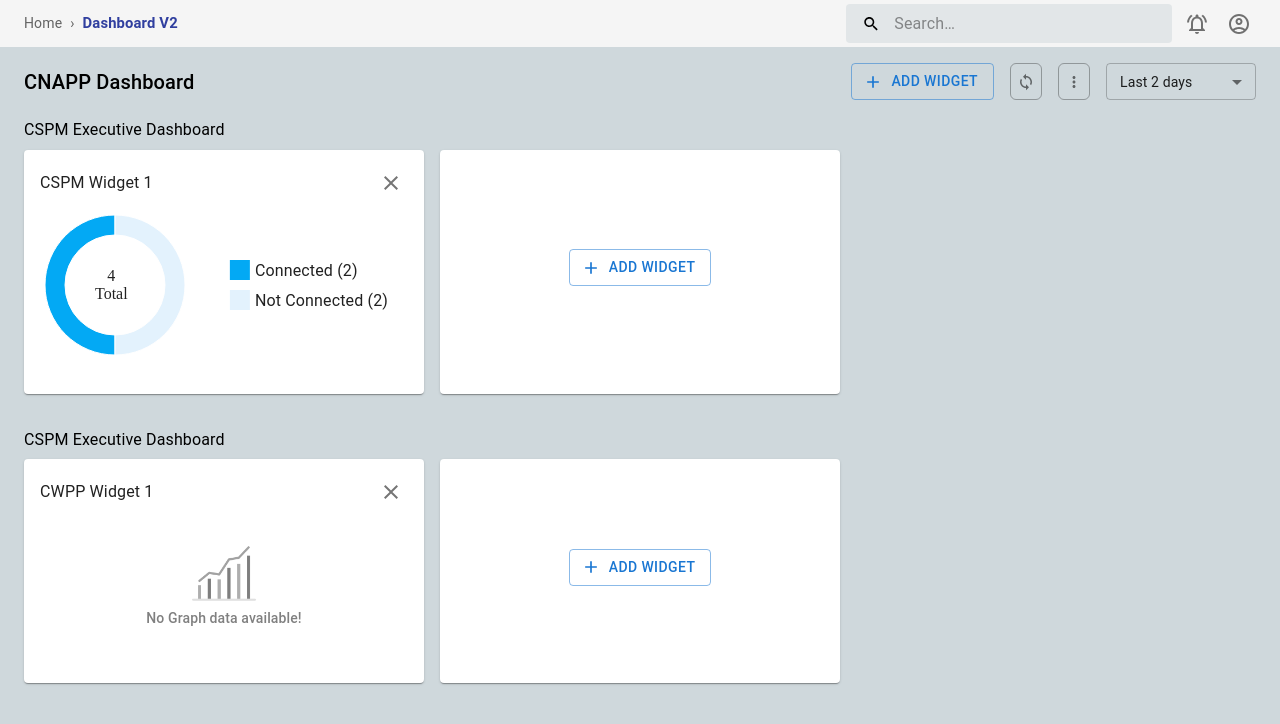
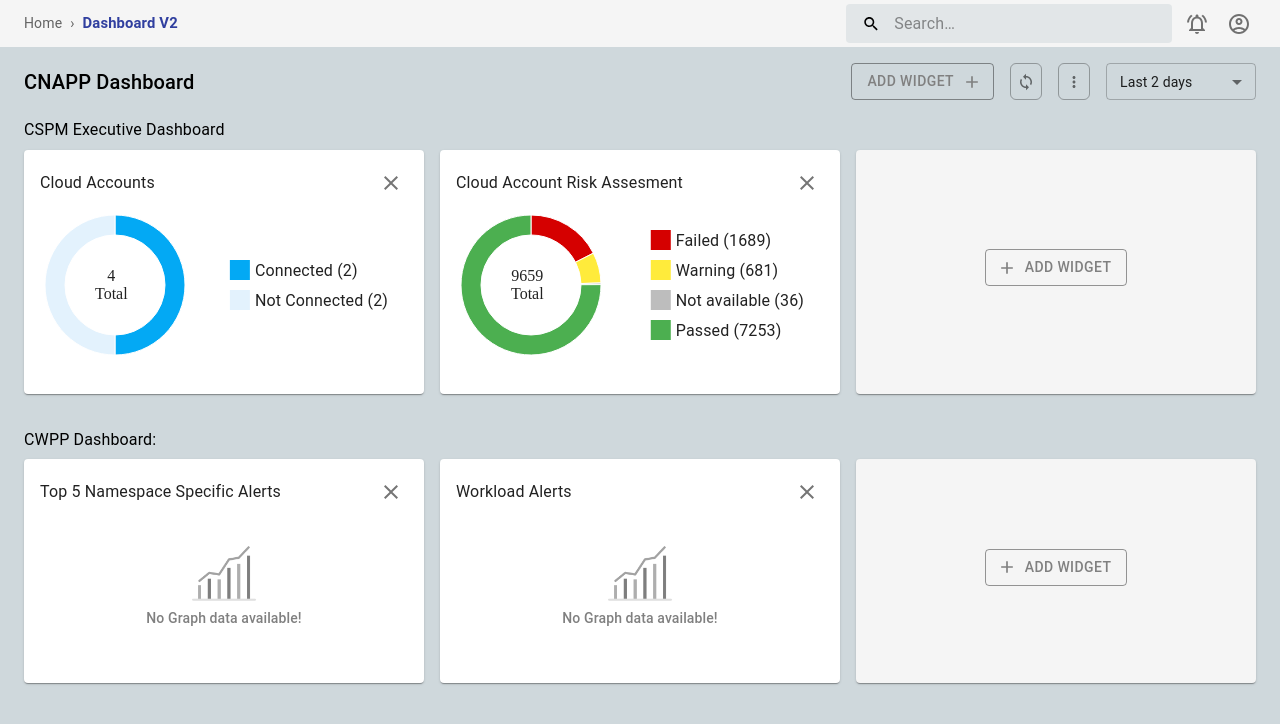
Before and after one commit to kapex-coder/CNAPP-Dashboard, a React (Vite) app: page / in a window 1280 px wide. Shown: the top 724 px of the page. Built offline with nearby package versions, Linux system fonts and the light colour scheme.

Commit message:
Updated: Categories data & UI

```diff
--- a/src/components/Charts/DonutChart.jsx
+++ b/src/components/Charts/DonutChart.jsx
@@ -51,8 +51,6 @@ export default function DonutChart({ data = defaultChartData }) {
                 data: chartData,
                 innerRadius: 50,
                 outerRadius: 70,
-                startAngle: -180,
-                endAngle: 360,
                 cx: 70,
               },
             ]}
--- a/src/components/DashboardCategory.jsx
+++ b/src/components/DashboardCategory.jsx
@@ -11,7 +11,7 @@ export default function DashboardCategory({ category = null }) {
           <Typography
             variant="subtitle1"
             component="h2"
-            sx={{paddingBottom: "0.35rem"}}>
+            sx={{ paddingBottom: "0.35rem" }}>
             {category.name}
           </Typography>
           <Grid
@@ -24,7 +24,9 @@ export default function DashboardCategory({ category = null }) {
                 sm={6}
                 md={4}
                 key={widget.id}>
-                <Widget categoryId={category.id} widget={widget}>
+                <Widget
+                  categoryId={category.id}
+                  widget={widget}>
                   <DonutChart data={widget.chartData} />
                 </Widget>
               </Grid>
@@ -34,7 +36,12 @@ export default function DashboardCategory({ category = null }) {
               xs={12}
               sm={6}
               md={4}>
-              <Card sx={{ height: "100%", minHeight: "200px" }}>
+              <Card
+                sx={{
+                  height: "100%",
+                  minHeight: "200px",
+                  backgroundColor: "#f5f5f5",
+                }}>
                 <CardContent
                   sx={{
                     display: "flex",
--- a/src/components/Drawers/AddWidgetDrawer.jsx
+++ b/src/components/Drawers/AddWidgetDrawer.jsx
@@ -12,6 +12,15 @@ const StyledDrawer = styled(Drawer)(({ theme }) => ({
     minWidth: "400px",
   },
 }));
+
+const StyledButton = styled(Button)(({theme}) => ({
+  color: "grey",
+  border: "1px solid rgba(0, 0, 0, 0.4)",
+  "&:hover": {
+    border: "1px solid rgba(0, 0, 0, 0.4)",
+    backgroundColor: "1px solid rgba(0, 0, 0, 0.2)",
+  }
+}))
 
 function AddWidgetDrawer({ categoryId }) {
   const [open, setOpen] = useState(false);
@@ -28,12 +37,12 @@ function AddWidgetDrawer({ categoryId }) {
 
   return (
     <>
-      <Button
+      <StyledButton
         variant="outlined"
         startIcon={<AddOutlinedIcon />}
         onClick={handleOpen}>
         Add widget
-      </Button>
+      </StyledButton>
       <StyledDrawer
         anchor="right"
         open={open}
--- a/src/components/Drawers/UpdateWidgetsDrawer.jsx
+++ b/src/components/Drawers/UpdateWidgetsDrawer.jsx
@@ -10,6 +10,15 @@ const StyledDrawer = styled(Drawer)(({ theme }) => ({
     minWidth: "600px",
   },
 }));
+
+const StyledButton = styled(Button)(({theme}) => ({
+  color: "grey",
+  border: "1px solid rgba(0, 0, 0, 0.4)",
+  "&:hover": {
+    border: "1px solid rgba(0, 0, 0, 0.4)",
+    backgroundColor: "1px solid rgba(0, 0, 0, 0.2)",
+  }
+}))
 
 function AddWidgetDrawer() {
   const [open, setOpen] = useState(false);
@@ -24,12 +33,12 @@ function AddWidgetDrawer() {
 
   return (
     <>
-      <Button
+      <StyledButton
         variant="outlined"
-        startIcon={<AddOutlinedIcon />}
+        endIcon={<AddOutlinedIcon />}
         onClick={handleOpen}>
         Add widget
-      </Button>
+      </StyledButton>
       <StyledDrawer
         anchor="right"
         open={open}
--- a/src/data/categories.json
+++ b/src/data/categories.json
@@ -7,22 +7,39 @@
             {
                 "id": 1,
                 "isActive": true,
-                "name": "CSPM Widget 1",
+                "name": "Cloud Accounts",
                 "chartData": [
                     { "id": 1, "label": "Connected", "value": 2, "color": "#03a9f4"},
                     { "id": 2, "label": "Not Connected", "value": 2, "color": "#e3f2fd"}
+                ]
+            },
+            {
+                "id": 2,
+                "isActive": true,
+                "name": "Cloud Account Risk Assesment",
+                "chartData": [
+                    { "id": 1, "label": "Failed", "value": 1689, "color": "#d50000"},
+                    { "id": 2, "label": "Warning", "value": 681, "color": "#ffeb3b"},
+                    { "id": 3, "label": "Not available", "value": 36, "color": "#bdbdbd"},
+                    { "id": 4, "label": "Passed", "value": 7253, "color": "#4caf50"}
                 ]
             }
         ]
     },
     {
         "id": "2",
-        "name": "CSPM Executive Dashboard",
+        "name": "CWPP Dashboard:",
         "category": "CWPP",
         "widgets": [
             {
                 "id": 1,
-                "name": "CWPP Widget 1",
+                "name": "Top 5 Namespace Specific Alerts",
+                "isActive": true,
+                "chartData": []
+            },
+            {
+                "id": 2,
+                "name": "Workload Alerts",
                 "isActive": true,
                 "chartData": []
             }
```
